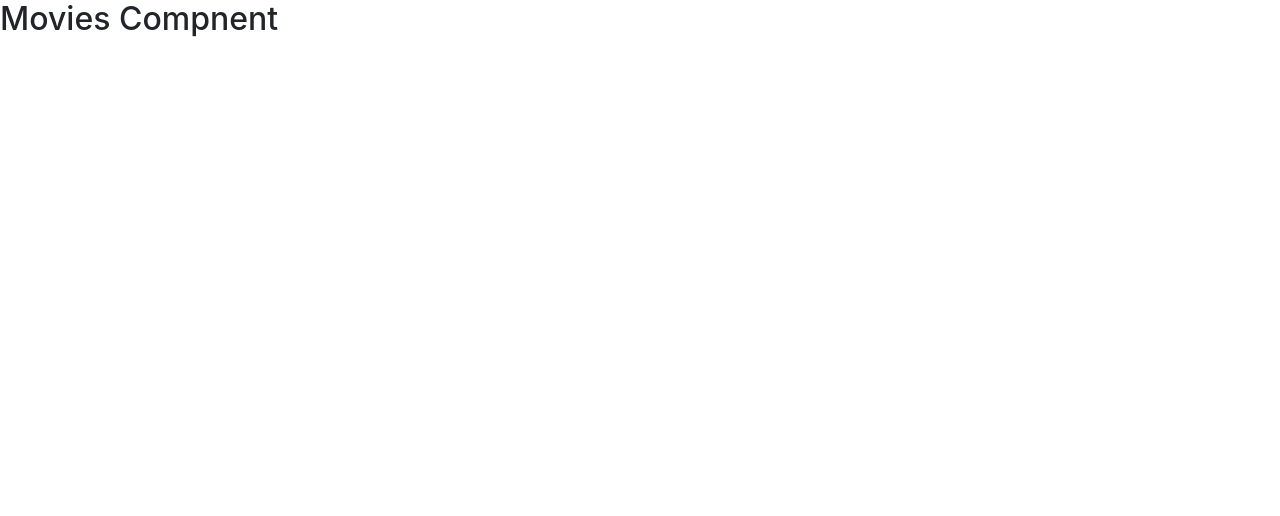
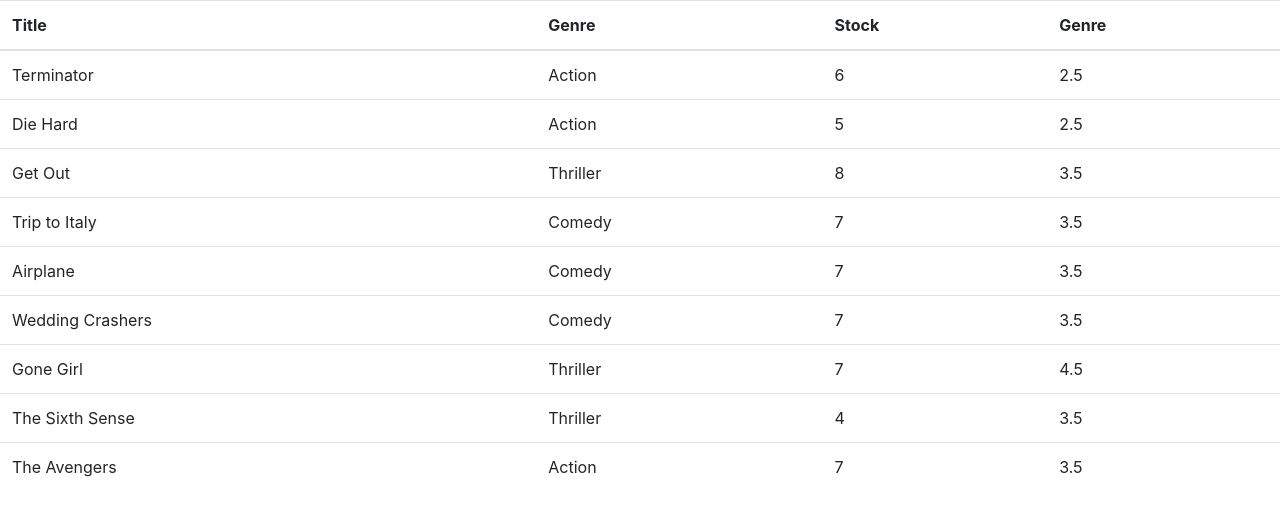
Before and after one commit to drewthedev9/vidly, a React (Create React App) app: page / in a window 1280 px wide. Shown: the top 516 px of the page. Built offline with nearby package versions, Linux system fonts and the light colour scheme.

Commit message:
added some functionality using mapp array

```diff
--- a/src/components/movies.jsx
+++ b/src/components/movies.jsx
@@ -1,11 +1,34 @@
 import React, { Component } from 'react';
+import {getMovies} from '../services/fakeMovieService';
 
 class Movies extends Component {
-    state = {  }
+    state = {
+     movies: getMovies()
+      };
     render() {
         return (
-            <h2>Movies Compnent</h2>
-         );
+
+        <table className ='table'>
+            <thead>
+                <tr>
+                    <th>Title</th>
+                    <th>Genre</th>
+                    <th>Stock</th>
+                    <th>Genre</th>
+                </tr>
+            </thead>
+            <tbody>
+            {this.state.movies.map(movie =>
+            <tr>
+                <td>{movie.title}</td>
+                <td>{movie.genre.name}</td>
+                <td>{movie.numberInStock}</td>
+                <td>{movie.dailyRentalRate}</td>
+            </tr>)}
+
+            </tbody>
+       </table>
+        );
     }
 }
 
```
